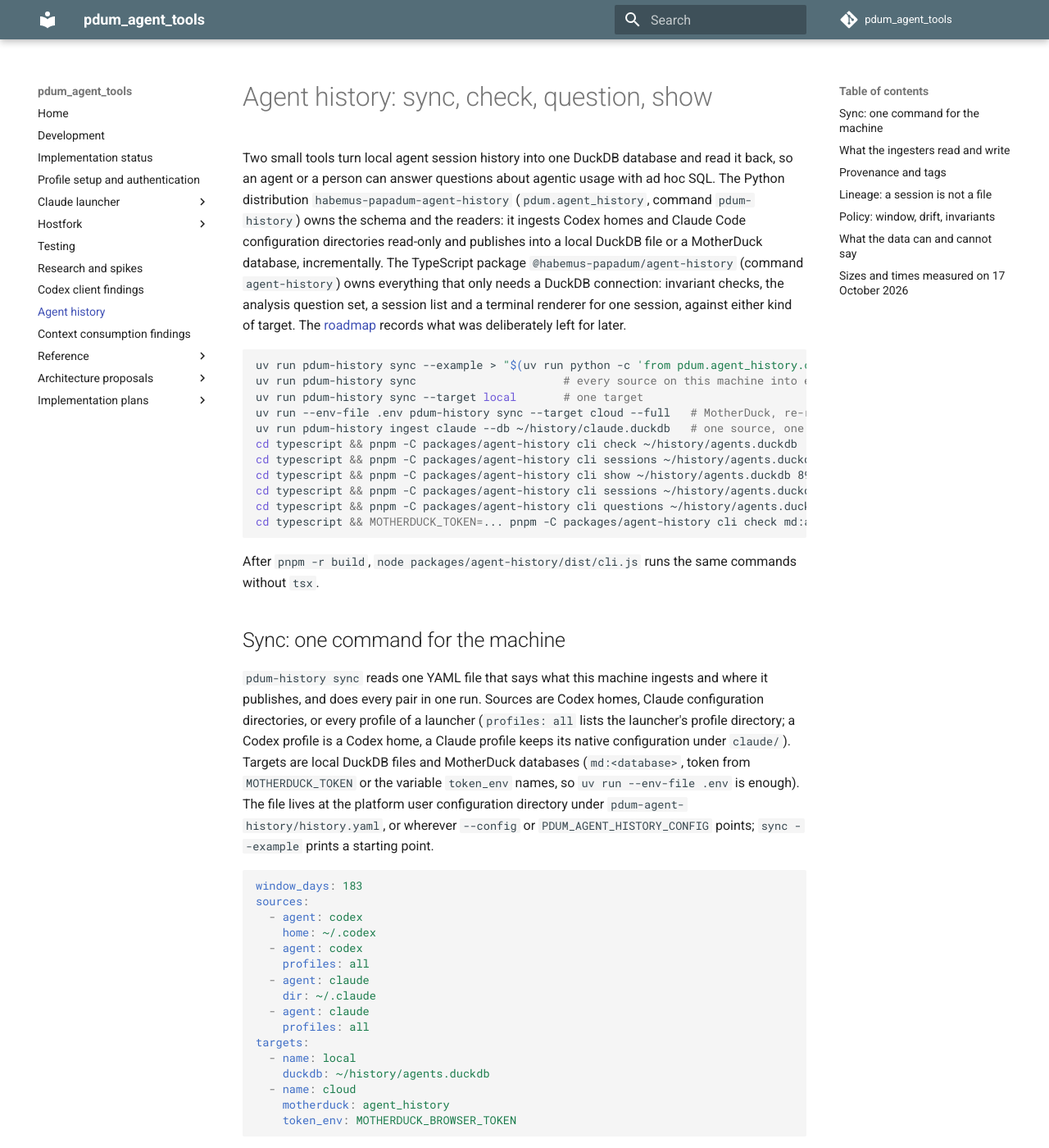
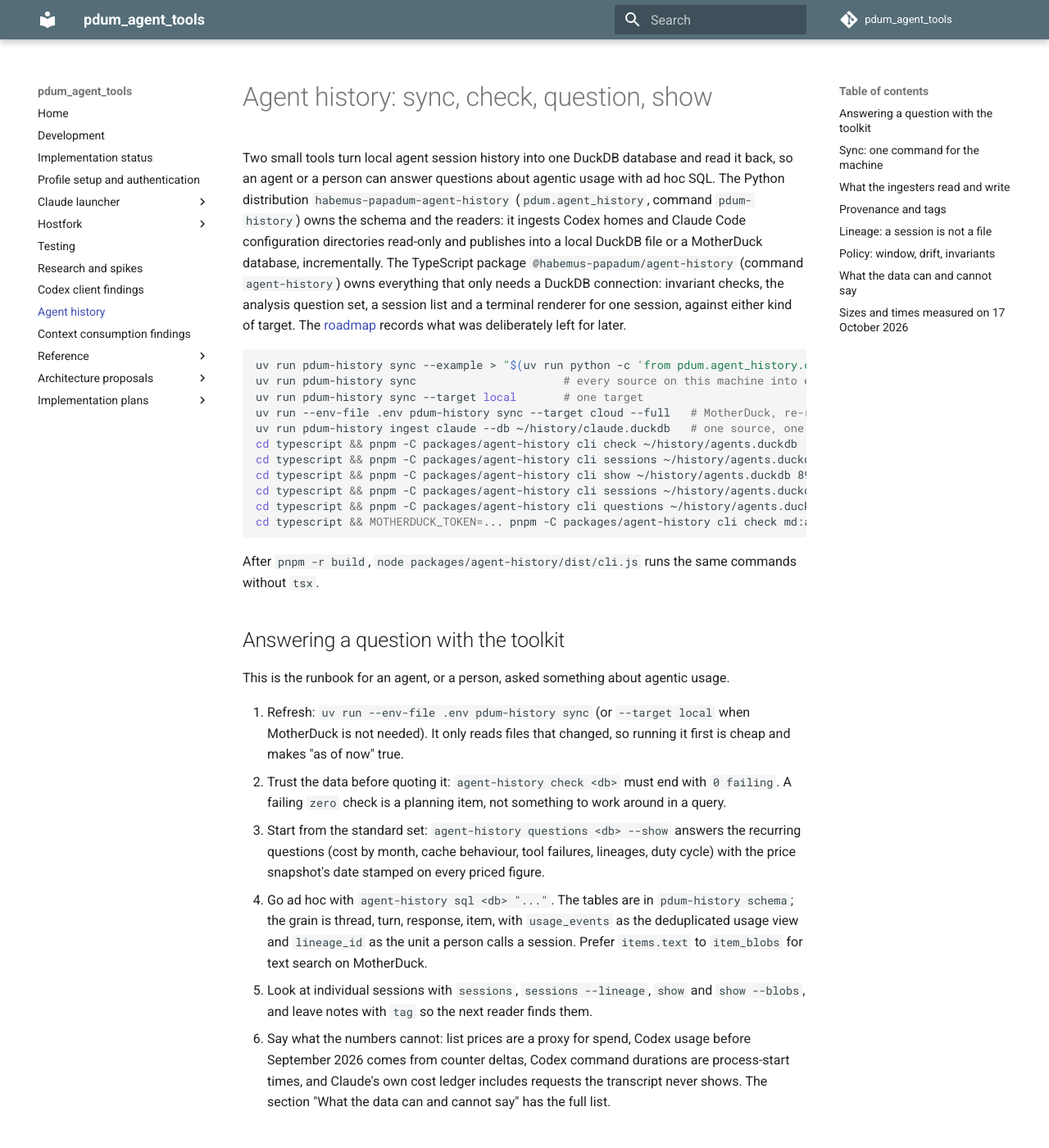
Before and after one commit to habemus-papadum/pdum_agent_tools, an MkDocs documentation site: the page built from docs/agent-history.md, in a window 1280 px wide and 1400 px high. Shown: the whole window at 82% size. Built offline with MkDocs 1.6.1 and Material for MkDocs 9.7.7, drawn with Linux system fonts in a browser that asks for light colours; comment, search, counter and statistics services are not loaded.

Commit message:
Add the agent runbook to the agent history guide
Co-Authored-By: Claude Fable 5.1 <noreply@anthropic.com>
Claude-Session: https://claude.ai/code/session_01D9Ls2kkgZuvxiwmc1tppwL

```diff
--- a/docs/agent-history.md
+++ b/docs/agent-history.md
@@ -28,6 +28,31 @@ cd typescript && MOTHERDUCK_TOKEN=... pnpm -C packages/agent-history cli check m
 
 After `pnpm -r build`, `node packages/agent-history/dist/cli.js` runs the same
 commands without `tsx`.
+
+## Answering a question with the toolkit
+
+This is the runbook for an agent, or a person, asked something about agentic usage.
+
+1. Refresh: `uv run --env-file .env pdum-history sync` (or `--target local` when
+   MotherDuck is not needed). It only reads files that changed, so running it
+   first is cheap and makes "as of now" true.
+2. Trust the data before quoting it: `agent-history check <db>` must end with
+   `0 failing`. A failing `zero` check is a planning item, not something to work
+   around in a query.
+3. Start from the standard set: `agent-history questions <db> --show` answers the
+   recurring questions (cost by month, cache behaviour, tool failures, lineages,
+   duty cycle) with the price snapshot's date stamped on every priced figure.
+4. Go ad hoc with `agent-history sql <db> "..."`. The tables are in `pdum-history
+   schema`; the grain is thread, turn, response, item, with `usage_events` as the
+   deduplicated usage view and `lineage_id` as the unit a person calls a session.
+   Prefer `items.text` to `item_blobs` for text search on MotherDuck.
+5. Look at individual sessions with `sessions`, `sessions --lineage`, `show` and
+   `show --blobs`, and leave notes with `tag` so the next reader finds them.
+6. Say what the numbers cannot: list prices are a proxy for spend, Codex usage
+   before September 2026 comes from counter deltas, Codex command durations are
+   process-start times, and Claude's own cost ledger includes requests the
+   transcript never shows. The section "What the data can and cannot say" has the
+   full list.
 
 ## Sync: one command for the machine
 
```
Also changed, not shown: README.md (+1 -1 lines).
